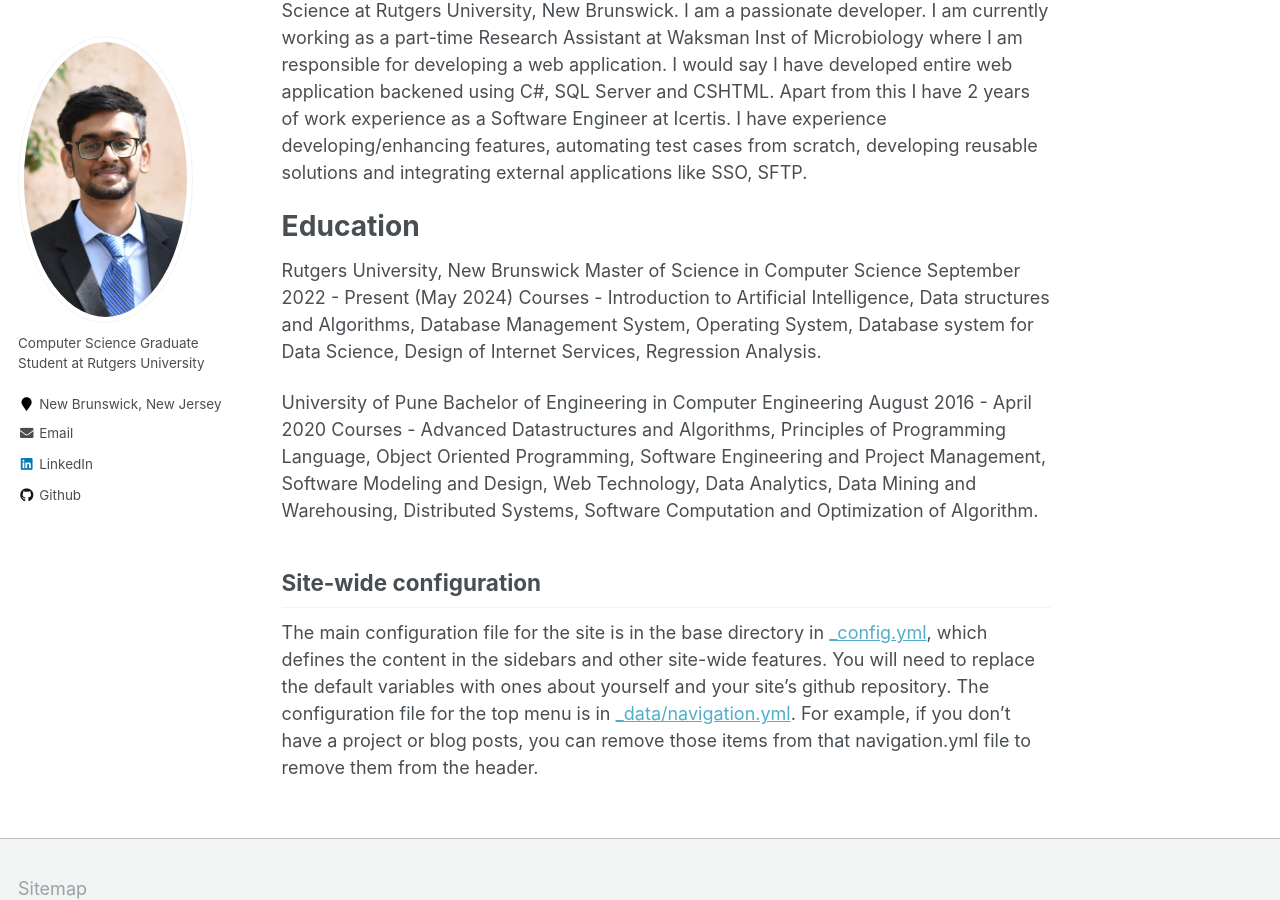
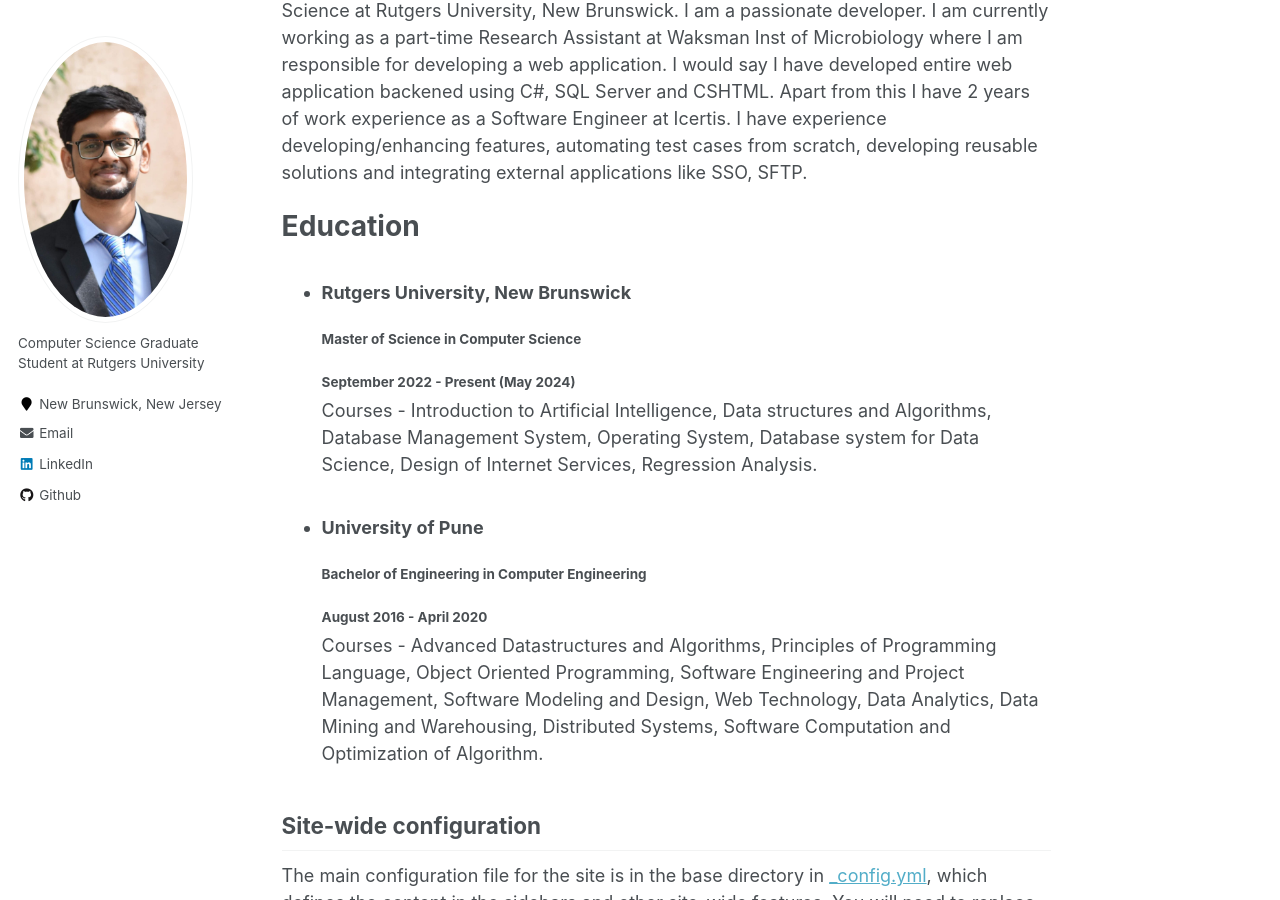
Before and after one commit to SammedAdmuthe/SammedAdmuthe.github.io, a Jekyll site: the page built from _pages/about.md, in a window 1280 px wide and 900 px high, scrolled down 190 px. Built offline with Jekyll 4.4.1, drawn with Linux system fonts in a browser that asks for light colours.

```diff
--- a/_pages/about.md
+++ b/_pages/about.md
@@ -12,17 +12,17 @@ My name is Sammed Sunil Admuthe. I am currently pursuing my Masters in Computer
 
 Education
 ======
-Rutgers University, New Brunswick
-Master of Science in Computer Science
-September 2022 - Present (May 2024)
-Courses -
-Introduction to Artificial Intelligence, Data structures and Algorithms, Database Management System, Operating System, Database system for Data Science, Design of Internet Services, Regression Analysis.
+* <h3>Rutgers University, New Brunswick</h3>
+  <h4>Master of Science in Computer Science</h4>
+  <h6>September 2022 - Present (May 2024)</h6>
+  Courses -
+  Introduction to Artificial Intelligence, Data structures and Algorithms, Database Management System, Operating System, Database system for Data Science, Design of Internet Services, Regression Analysis.
 
-University of Pune
-Bachelor of Engineering in Computer Engineering
-August 2016 - April 2020
-Courses -
-Advanced Datastructures and Algorithms, Principles of Programming Language, Object Oriented Programming, Software Engineering and Project Management, Software Modeling and Design, Web Technology, Data Analytics, Data Mining and Warehousing, Distributed Systems, Software Computation and Optimization of Algorithm.
+* <h3>University of Pune</h3>
+  <h4>Bachelor of Engineering in Computer Engineering</h4>
+  <h6>August 2016 - April 2020</h6>
+  Courses -
+  Advanced Datastructures and Algorithms, Principles of Programming Language, Object Oriented Programming, Software Engineering and Project Management, Software Modeling and Design, Web Technology, Data Analytics, Data Mining and Warehousing, Distributed Systems, Software Computation and Optimization of Algorithm.
 
 Site-wide configuration
 ------
```
